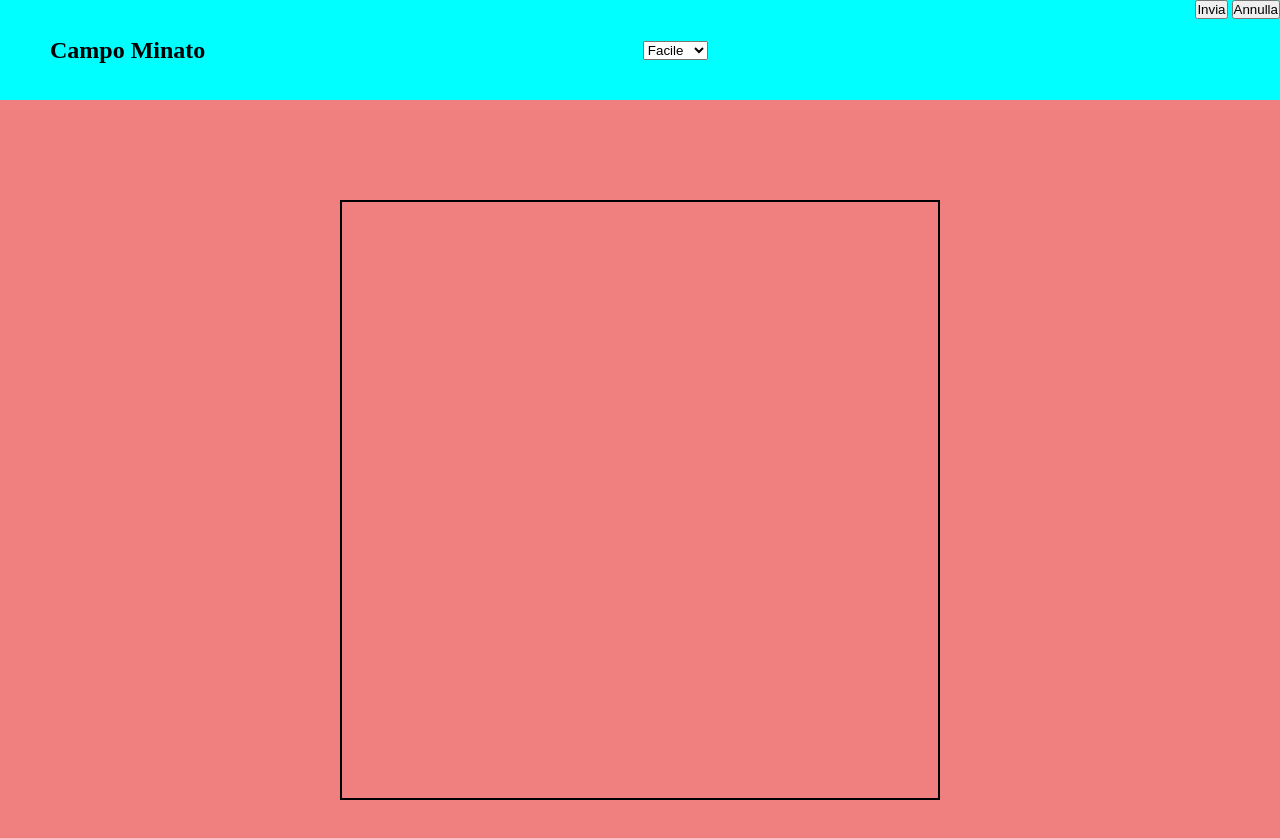
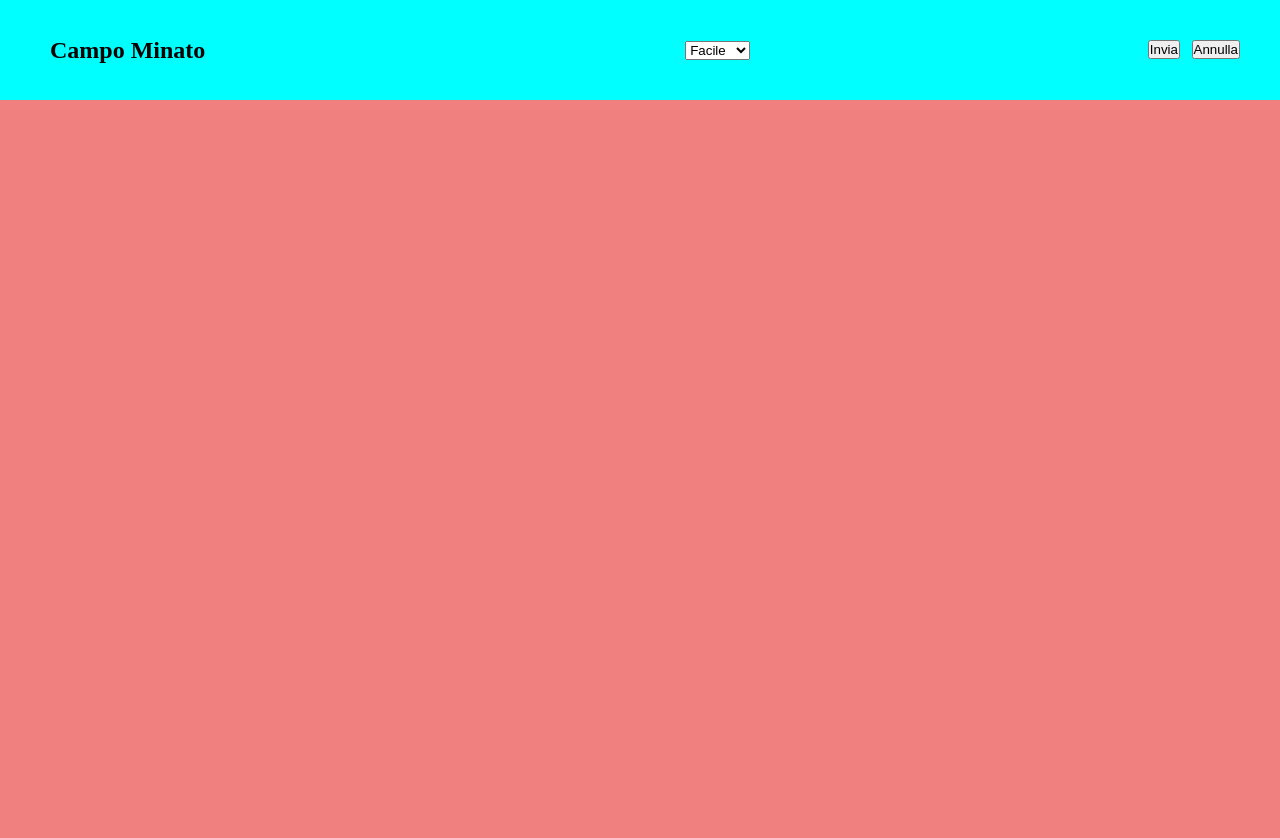
Before and after one commit to MarcoSalvatore91/js-campominato-grid, a plain HTML site: page index.html in a window 1280 px wide. Drawn offline with Linux system fonts and the light colour scheme.

Commit message:
added number

```diff
--- a/css/style.css
+++ b/css/style.css
@@ -28,7 +28,13 @@ body {
     padding-right: 50px;
 }
 
-#btn {
+#btn-send {
+    position: absolute;
+    top: 40px;
+    right: 100px;
+}
+
+#btn-cancel {
     position: absolute;
     top: 40px;
     right: 40px;
@@ -42,7 +48,6 @@ body {
     height: 600px;
     width: 600px;
     margin: auto;
-    border: 2px solid black;
     display: flex;
     flex-wrap: wrap;
 }
@@ -74,3 +79,7 @@ body {
 .color-blue {
     background-color: lightblue;
 }
+
+.clicked {
+    background-color: red;
+}
```
